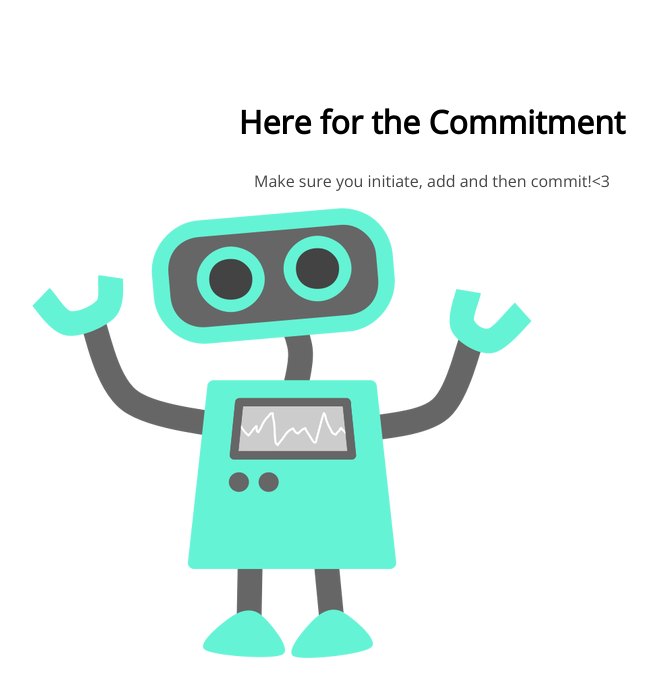
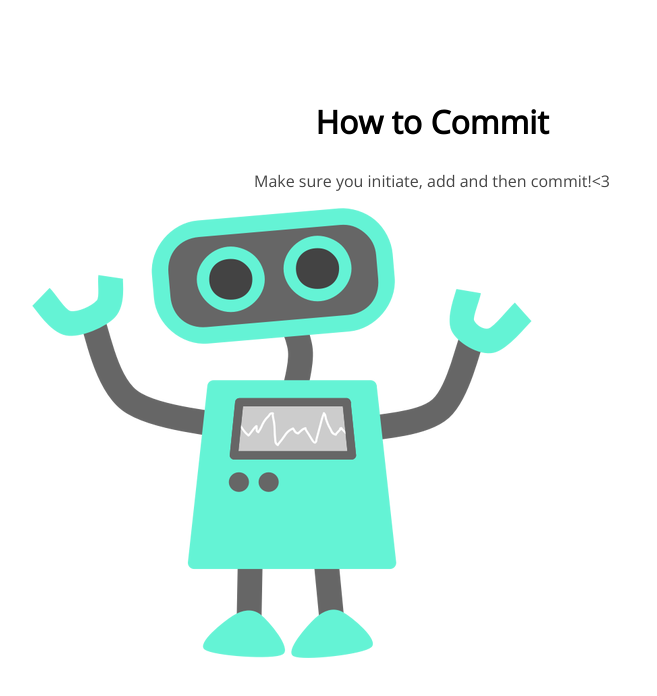
Before and after one commit to brighterhues/105-project, a plain HTML site: page index.html in a window 1280 px wide. Shown: the whole page, without its empty margins (208-865 px from the left). Drawn offline with nearby package versions, Linux system fonts and the light colour scheme.

Commit message:
changed title

```diff
--- a/index.html
+++ b/index.html
@@ -8,7 +8,7 @@
 </head>
 <body>
 	<section>
-		<h1>Here for the Commitment</h1>
+		<h1>How to Commit</h1>
 		<p>Make sure you initiate, add and then commit!<3</p>
 		<img src="img/happy-blue-robot.png">
 	</section>
```
